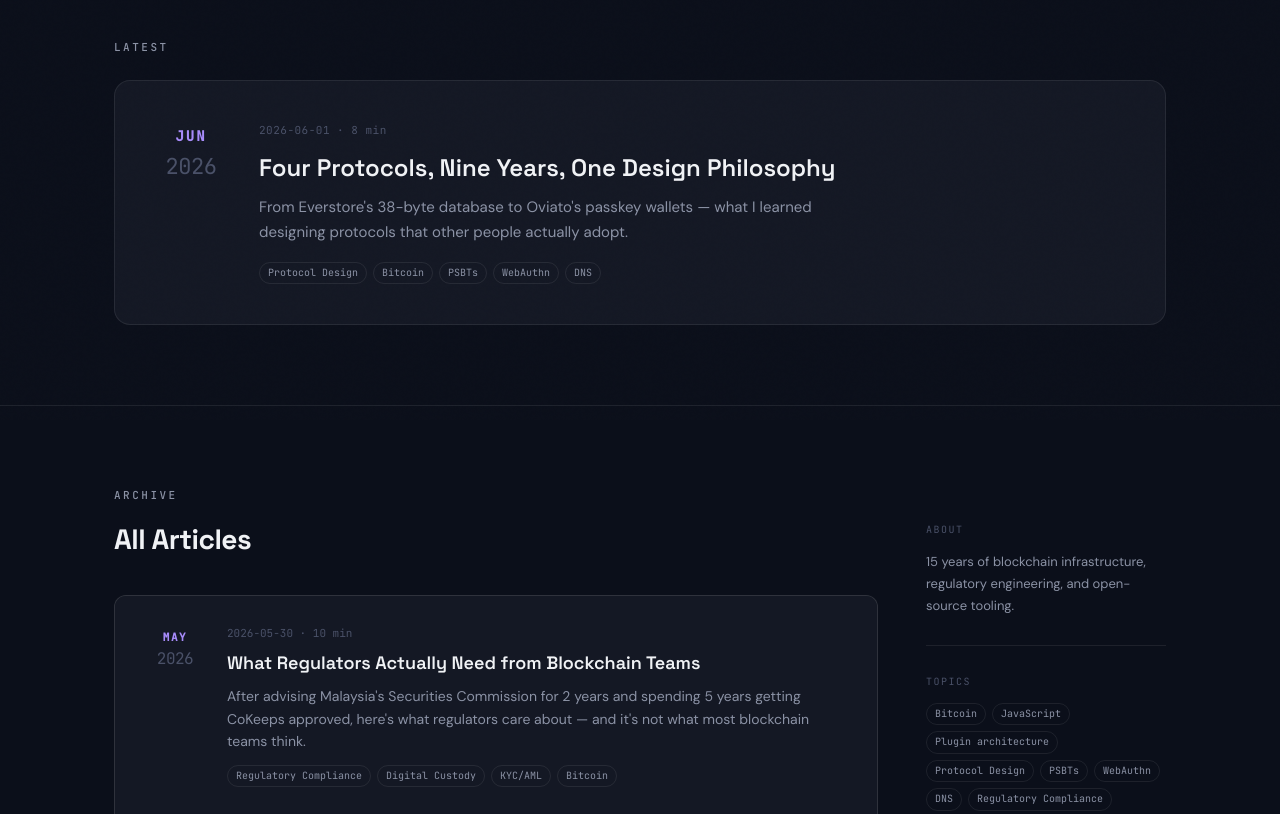
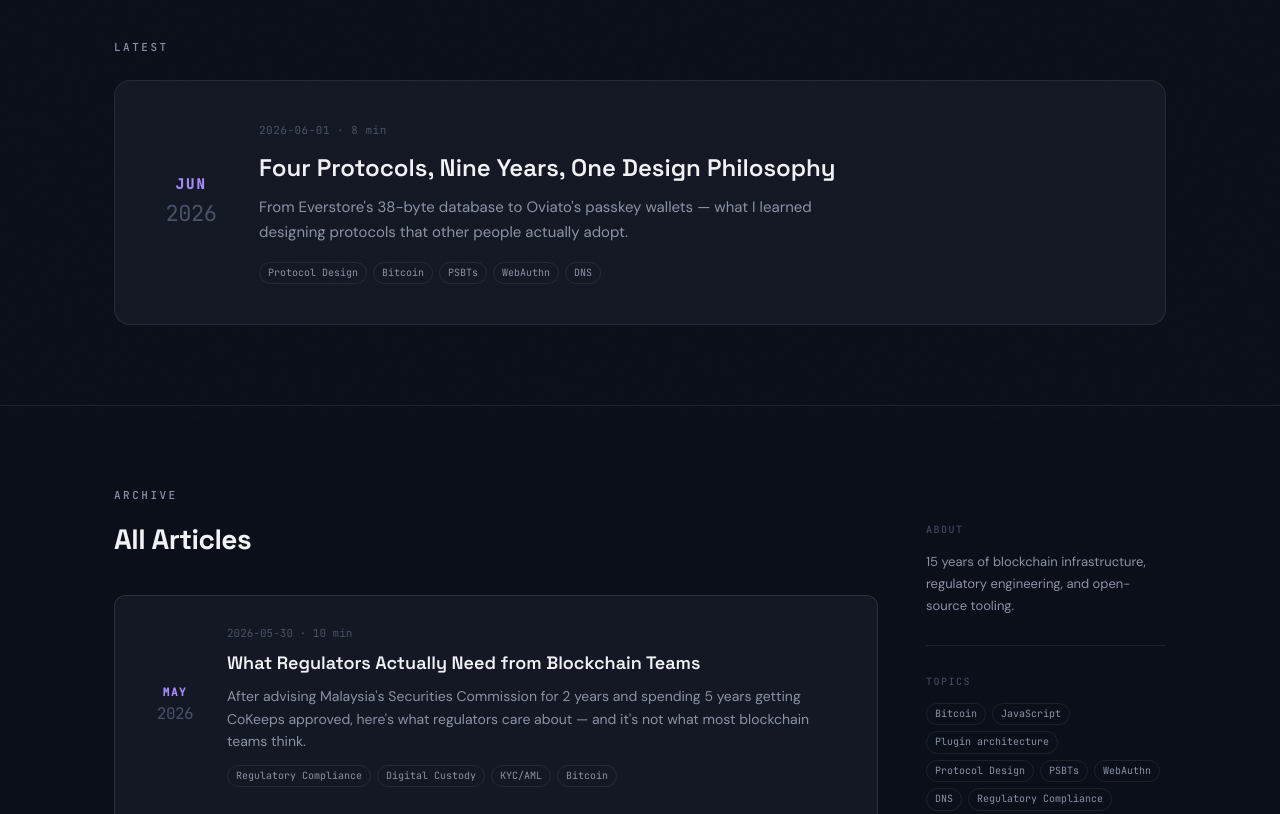
Before and after one commit to msmalley/smalley-website, a plain HTML site: page thoughts/index.html in a window 1280 px wide. Shown: the part 380-1194 px from the top of the page. Drawn offline with Linux system fonts and the light colour scheme; files whose address does not match are found by name.

Commit message:
Centre date blocks vertically within thought cards

```diff
--- a/css/thoughts.css
+++ b/css/thoughts.css
@@ -68,8 +68,9 @@
   display: flex;
   flex-direction: column;
   align-items: center;
+  justify-content: center;
   min-width: 72px;
-  padding-top: 4px;
+  align-self: center;
 }
 .featured-number .date-month {
   font-family: var(--f-mono);
@@ -204,8 +205,9 @@
   display: flex;
   flex-direction: column;
   align-items: center;
+  justify-content: center;
   min-width: 56px;
-  padding-top: 4px;
+  align-self: center;
 }
 .thought-card-date-big .date-month {
   font-family: var(--f-mono);
```
